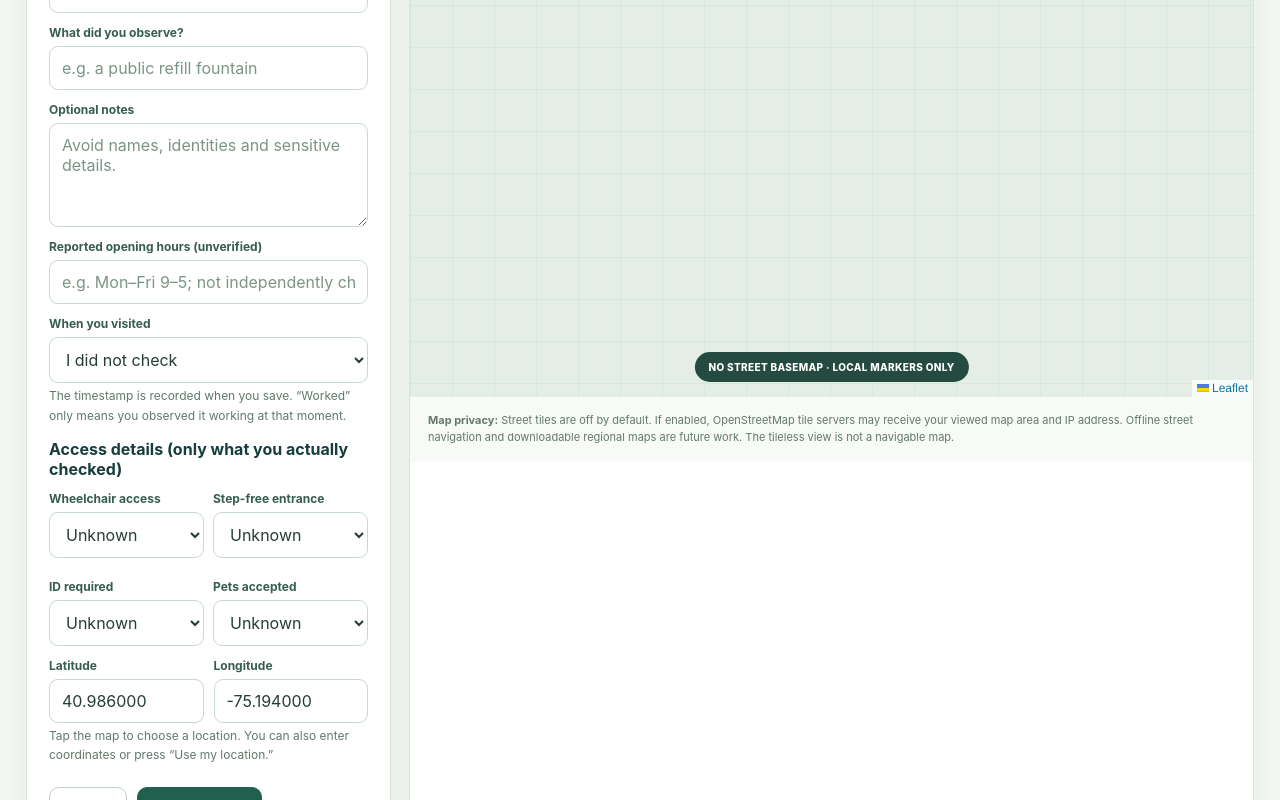
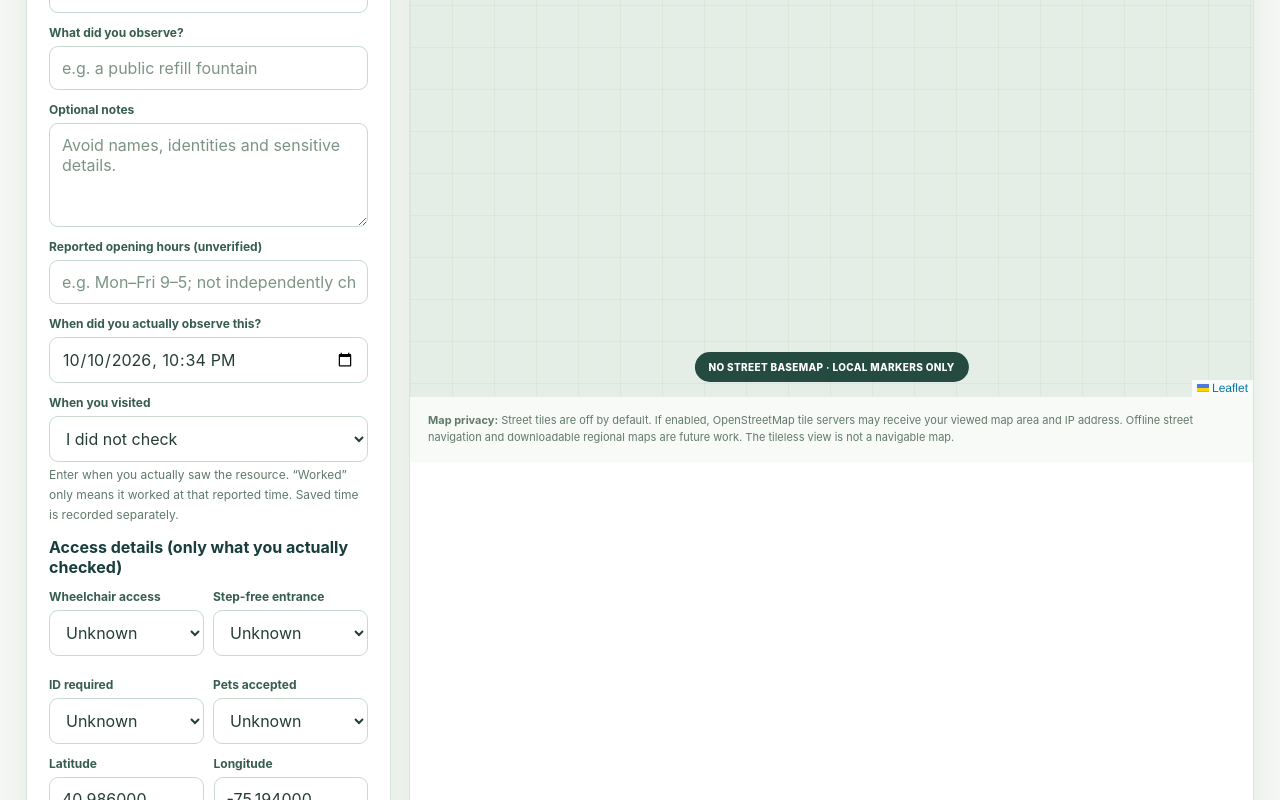
Before and after one commit to MichaelWave369/GLO, a React (Vite) app: page / in a window 1280 px wide. Both pictures are taken after typing "Sample" into the empty fields and a click on the button "Add a pin →". Shown: the part 930-1730 px from the top of the page. Built offline with nearby package versions, Linux system fonts and the light colour scheme.

Commit message:
fix: distinguish user-entered observation time from save timestamp

```diff
--- a/src/App.jsx
+++ b/src/App.jsx
@@ -25,8 +25,13 @@ function fmtDate(value) {
   const time = new Date(value)
   return Number.isNaN(time.getTime()) ? 'Unknown time' : time.toLocaleString()
 }
+function localDateTime() {
+  const now = new Date()
+  const local = new Date(now.getTime() - now.getTimezoneOffset() * 60000)
+  return local.toISOString().slice(0, 16)
+}
 function initialDraft() {
-  return { category: 'water', title: '', note: '', lat: String(PILOT_CENTER.lat), lon: String(PILOT_CENTER.lon),
+  return { observedAtLocal: localDateTime(), category: 'water', title: '', note: '', lat: String(PILOT_CENTER.lat), lon: String(PILOT_CENTER.lon),
     visitStatus: 'unknown', reportedHours: '', accessibility: { wheelchair:'unknown', stepFree:'unknown', idRequired:'unknown', petsAllowed:'unknown' } }
 }
 export default function App() {
@@ -196,13 +201,15 @@ export default function App() {
             <textarea id="note" rows="4" maxLength="400" value={draft.note} placeholder="Avoid names, identities and sensitive details." onChange={(e) => setDraft({ ...draft, note: e.target.value })}/>
             <label htmlFor="hours">{t.hours}</label>
             <input id="hours" maxLength="100" value={draft.reportedHours} placeholder={language === 'es' ? 'Horario informado (sin confirmar)' : 'e.g. Mon–Fri 9–5; not independently checked'} onChange={e => setDraft({...draft,reportedHours:e.target.value})}/>
+            <label htmlFor="observed-at">{language === 'es' ? 'Fecha y hora de la observación' : 'When did you actually observe this?'}</label>
+            <input id="observed-at" type="datetime-local" required value={draft.observedAtLocal} max={localDateTime()} onChange={e => setDraft({...draft, observedAtLocal:e.target.value})}/>
             <label htmlFor="visit-status">{t.status}</label>
             <select id="visit-status" value={draft.visitStatus} onChange={e => setDraft({...draft,visitStatus:e.target.value})}>
               <option value="unknown">{t.unknown}</option>
               <option value="working">{t.worked}</option>
               <option value="not_working">{t.broken}</option>
             </select>
-            <p className="help">{language === 'es' ? 'La fecha se registra al guardar; “funcionaba” significa solo que lo viste funcionar entonces.' : 'The timestamp is recorded when you save. “Worked” only means you observed it working at that moment.'}</p>
+            <p className="help">{language === 'es' ? 'Indica cuándo lo viste en realidad. “Funcionaba” solo se refiere a esa fecha. La fecha de guardado se registra aparte.' : 'Enter when you actually saw the resource. “Worked” only means it worked at that reported time. Saved time is recorded separately.'}</p>
             <strong className="input-label">{t.access}</strong>
             <div className="access-fields">{[
               ['wheelchair', t.wheelchair],['stepFree',t.stepFree],['idRequired',t.id],['petsAllowed',t.pets]
--- a/src/domain.js
+++ b/src/domain.js
@@ -40,6 +40,8 @@ export function normalizeReport(input, clock = new Date()) {
   if (note.length > 400) throw new Error('Notes must be 400 characters or fewer.')
   if (!validCoordinates(lat, lon)) throw new Error('Select a valid location on the map.')
   if (!Number.isFinite(clock.getTime())) throw new Error('Invalid observation time.')
+  const observed = input.observedAtLocal ? new Date(input.observedAtLocal) : clock
+  if (!Number.isFinite(observed.getTime()) || observed.getTime() > clock.getTime() + 5 * 60000) throw new Error('Observation time must be valid and cannot be in the future.')
   const visitStatus = ['working', 'not_working', 'unknown'].includes(input.visitStatus) ? input.visitStatus : 'unknown'
   const reportedHours = String(input.reportedHours || '').trim()
   if (reportedHours.length > 100) throw new Error('Reported hours must be 100 characters or fewer.')
@@ -49,8 +51,9 @@ export function normalizeReport(input, clock = new Date()) {
     id: crypto.randomUUID(),
     schemaVersion: 1,
     category, title, note, lat, lon,
-    observedAt: clock.toISOString(),
-    lastSeenWorkingAt: visitStatus === 'working' ? clock.toISOString() : null,
+    observedAt: observed.toISOString(),
+    savedAt: clock.toISOString(),
+    lastSeenWorkingAt: visitStatus === 'working' ? observed.toISOString() : null,
     visitStatus, reportedHours, accessibility,
     provenance: 'self-reported',
     condition: 'not-verified',
```
Also changed, not shown: 2 other files (tests, documents, lock files or other folders).
